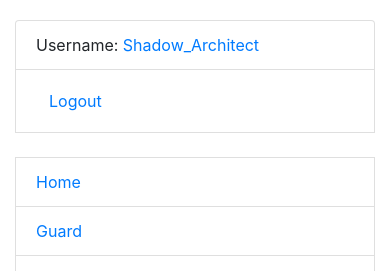
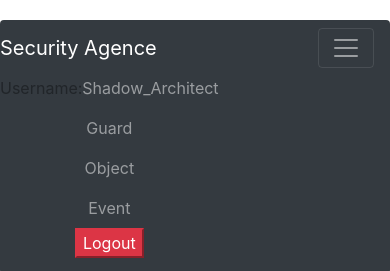
Before and after one commit to andrijbuluk-pixel/security-agency, a Django app: page / in a window 390 px wide. Shown: the top 271 px of the page. Run offline with Django 5.2, Linux system fonts and the light colour scheme; a user stored in the database is signed in; data comes from the database, SQL or seed files in the repository; grey boxes labelled with a size stand in for pictures from a placeholder-image service; some libraries are stand-ins or nearby versions.

Commit message:
Added style for site navigation at the top of the screen

```diff
--- a/templates/base.html
+++ b/templates/base.html
@@ -8,7 +8,7 @@
 	{% endblock %}
 
 	<meta charset="UTF-8">
-	<meta name="viewport" content="width=device-width, initial-scale=1">
+	<meta name="viewport" content="width=device-width, initial-scale=1, shrink-to-fit=no"/>
 	<meta http-equiv="X-UA-Compatible" content="ie=edge">
 
 	<link rel="stylesheet"
@@ -21,13 +21,17 @@
 </head>
 
 <body>
-<div class="container-fluid">
-	<div class="row">
-		<div class="col-sm-2">
+<div>
+	<div>
+		<div>
 
 			{% block sidebar %}
 				{% include "include/sidebar.html" %}
 			{% endblock %}
+
+			<div class="container-fluid">
+				<div class="row">
+					<div class="col-sm-2">
 
 					</div>
 					<div class="col-sm-10 ">
--- a/templates/include/sidebar.html
+++ b/templates/include/sidebar.html
@@ -1,26 +1,37 @@
-<ul class="sidebar-nav list-group">
+<ul class="sidebar-nav list-group navbar navbar-expand-lg navbar-dark bg-dark">
+		<li class="container">
+			<a class="navbar-brand" href="{% url 'security:index' %}">Security Agence</a>
+			<button class="navbar-toggler" type="button" data-bs-toggle="collapse" data-bs-target="#navbarSupportedContent"
+							aria-controls="navbarSupportedContent" aria-expanded="false" aria-label="Toggle navigation"><span
+					class="navbar-toggler-icon"></span></button>
+			<div id="navbarSupportedContent">
+				<ul class="d-flex align-items-center navbar-nav ms-auto mb-2 mb-lg-0">
+
 					{% if user.is_authenticated %}
-		<li class="list-group-item">Username: <a href="{{ user.get_absolute_url }}">{{ user.get_username }}</a></li>
-		<li class="list-group-item">
+						<li class="d-flex align-items-center" > Username:
+							<a class="nav-link"
+								 href="{{ user.get_absolute_url }}">{{ user.get_username }}
+							</a>
+						</li>
+						<li class="nav-item"><a class="nav-link" href="{% url 'security:guard-list' %}">Guard</a></li>
+						<li class="nav-item"><a class="nav-link" href="{% url 'security:object-list' %}">Object</a></li>
+						<li class="nav-item"><a class="nav-link" href="{% url 'security:event-list' %}">Event</a></li>
+						<li class="nav-item">
 							<form action="{% url 'logout' %}" method="post">
 								{% csrf_token %}
-				<button type="submit" class="btn btn-link">Logout</button>
+								<button type="submit" class="btn-danger">Logout</button>
 							</form>
 						</li>
 
 					{% else %}
-		<li class="list-group-item">
-			<form action="{% url 'login' %}" method="post">
+						<li>
+							<form class="nav-link" action="{% url 'login' %}" method="post">
 								{% csrf_token %}
-				<button type="{% url 'login' %}?next={{ request.path }}">Login</button>
+								<button  class="btn btn-primary" type="{% url 'login' %}?next={{ request.path }}">Login</button>
 							</form>
 						</li>
 					{% endif %}
-
-	<br>
-
-	<li class="list-group-item"><a href="{% url 'security:index' %}">Home</a></li>
-	<li class="list-group-item"><a href="{% url 'security:guard-list' %}">Guard</a></li>
-	<li class="list-group-item"><a href="{% url 'security:object-list' %}">Object</a></li>
-	<li class="list-group-item"><a href="{% url 'security:event-list' %}">Event</a></li>
 				</ul>
+			</div>
+		</li>
+</ul>
--- a/templates/security/index.html
+++ b/templates/security/index.html
@@ -1,6 +1,16 @@
 {% extends 'base.html' %}
 
 {% block content %}
+
+	<header class="py-5 bg-image-full" style="background-image: url('https://source.unsplash.com/wfh8dDlNFOk/1600x900')">
+		<div class="text-center my-5">
+			<img class="img-fluid rounded-circle mb-4" src="https://dummyimage.com/150x150/6c757d/dee2e6.jpg" alt="..."/>
+			<h1 class="text-white fs-3 fw-bolder">Full Width Pics</h1>
+			<p class="text-white-50 mb-0">Landing Page Template</p>
+		</div>
+	</header>
+
+
 	<h1>Security Agency</h1>
 	<p>Welcome to Best Security Agency!</p>
 
```
Lines whose indentation alone changed are shown as unchanged.
